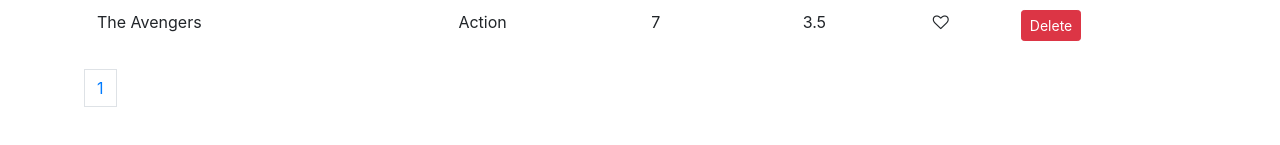
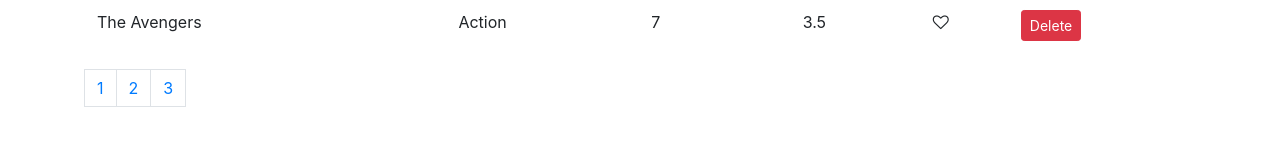
Before and after one commit to Christinekrm02/vidly, a React (Create React App) app: page / in a window 1280 px wide. Shown: the part 541-686 px from the top of the page. Built offline with nearby package versions, Linux system fonts and the light colour scheme.

Commit message:
displayed pages. will handle page changes

```diff
--- a/package.json
+++ b/package.json
@@ -8,6 +8,7 @@
     "@testing-library/user-event": "^12.6.0",
     "bootstrap": "^4.1.1",
     "font-awesome": "^4.7.0",
+    "lodash": "^4.17.10",
     "react": "^17.0.1",
     "react-dom": "^17.0.1",
     "react-scripts": "4.0.1",
--- a/src/components/common/pagination.jsx
+++ b/src/components/common/pagination.jsx
@@ -1,15 +1,25 @@
 import React from "react";
+import _ from "lodash";
 
 const Pagination = props => {
+  const { itemsCount, pageSize } = props;
+
+  /* raise pagesCount to nearest whole value because floating points still return a page */
+
+  const pagesCount = Math.ceil(itemsCount / pageSize);
+  if (pagesCount === 1) return null;
+  const pages = _.range(1, pagesCount + 1);
   return (
     <nav>
       <ul className="pagination">
-        <li className="page-items">
-          {/* eslint-disable-next-line jsx-a11y/anchor-has-content*/}
-          <a href="#!" className="page-link">
-            1
-          </a>
-        </li>
+        {pages.map(page => (
+          <li key={page} className="page-items">
+            {/* eslint-disable-next-line jsx-a11y/anchor-has-content*/}
+            <a href="#!" className="page-link">
+              {page}
+            </a>
+          </li>
+        ))}
       </ul>
     </nav>
   );
```
Also changed, not shown: 2 other files (tests, documents, lock files or other folders).
